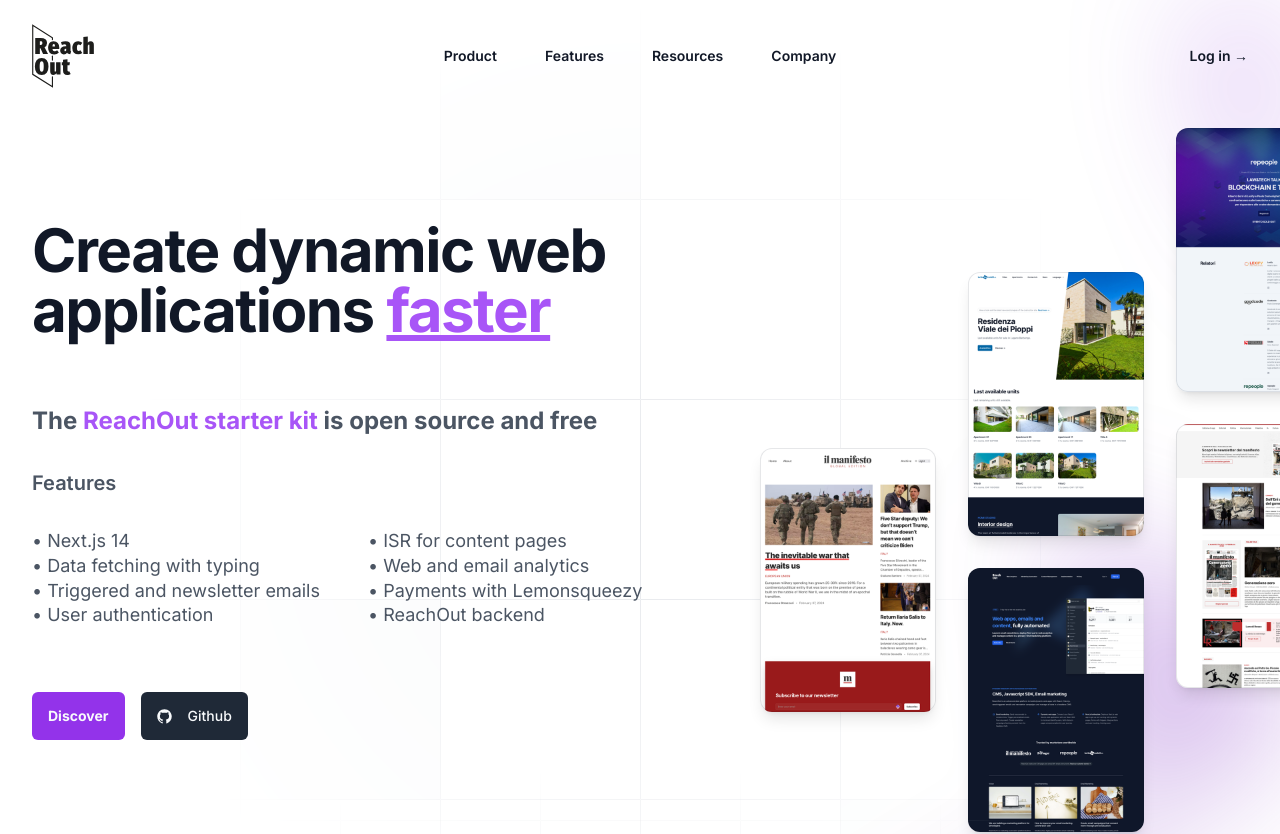
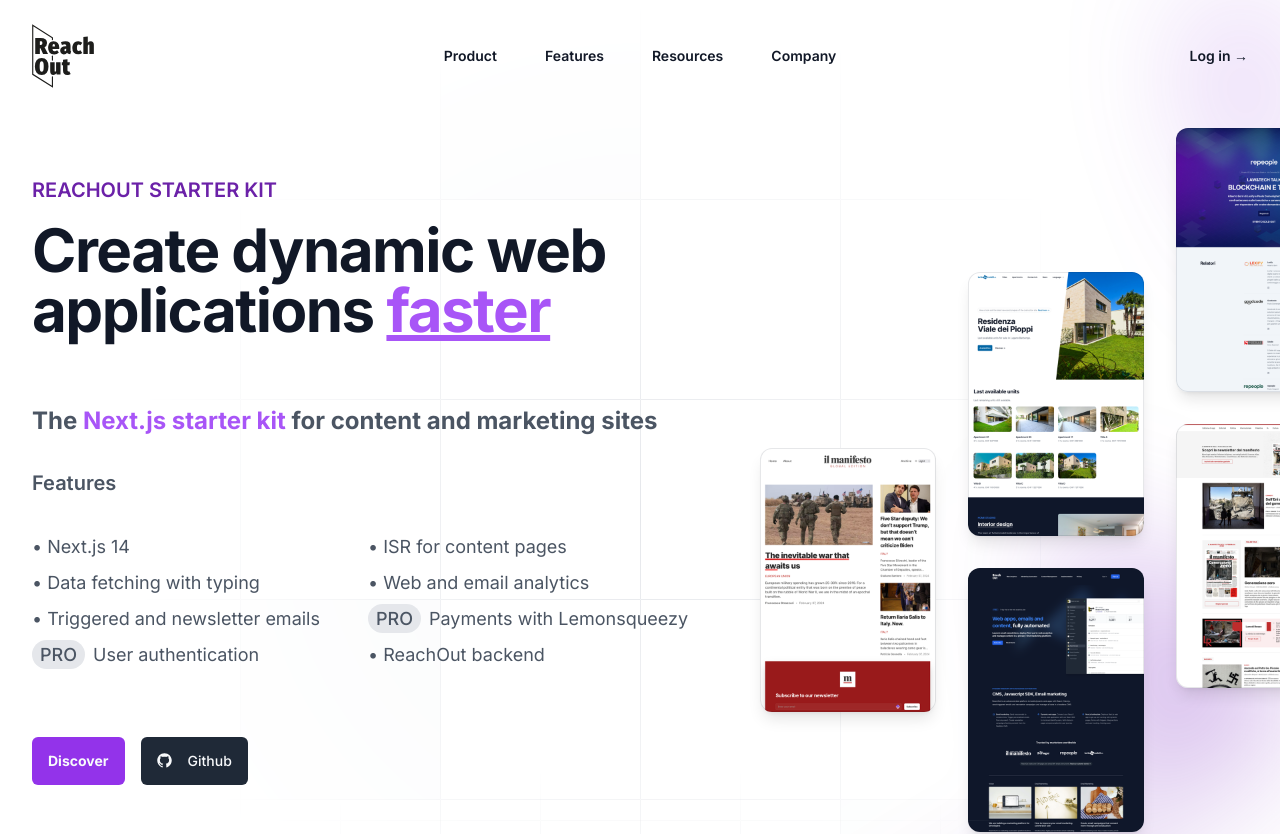
Before and after one commit to reachoutlabs/reachout-starter, a Next.js app: page / in a window 1280 px wide. Shown: the top 834 px of the page. Built offline with nearby package versions, Linux system fonts and the light colour scheme.

Commit message:
Update hero.tsx

```diff
--- a/src/components/hero.tsx
+++ b/src/components/hero.tsx
@@ -57,27 +57,27 @@
         <div className="mx-auto max-w-7xl px-6 pb-32 pt-36 sm:pt-60 lg:px-8 lg:pt-32">
           <div className="mx-auto max-w-2xl gap-x-14 lg:mx-0 lg:flex lg:max-w-none lg:items-center">
             <div className="w-full max-w-xl lg:shrink-0 xl:max-w-2xl">
+              <p className="mb-4 font-semibold uppercase text-xl text-purple-800">ReachOut starter kit</p>
               <h1 className="text-4xl font-bold tracking-tight text-gray-900 sm:text-6xl">
                 Create dynamic web applications{" "}
                 <span className="text-purple-500 underline">faster</span>
               </h1>
               <p className="relative mt-16 text-2xl leading-snug font-bold text-gray-600 sm:max-w-md lg:max-w-none">
                 The{" "}
-                <span className="text-purple-500">ReachOut starter kit</span> is
-                open source and free
+                <span className="text-purple-500">Next.js starter kit</span> for content and marketing sites
               </p>
               <h2 className="relative mt-8 text-xl font-semibold text-gray-600 sm:max-w-md lg:max-w-none">
                 Features
               </h2>
               <p className="relative mt-8 text-lg leading-snug font-regular text-gray-600 sm:max-w-md lg:max-w-none">
-                <ul className="font-regular grid grid-cols-2">
+                <ul className="font-regular grid grid-cols-2 leading-9">
                   <li>&bull; Next.js 14</li>
                   <li>&bull; ISR for content pages</li>
                   <li>&bull; Data fetching with typing</li>
                   <li>&bull; Web and email analytics</li>
                   <li>&bull; Triggered and newsletter emails</li>
-                  <li>&bull; Payments with Lemonsqueezy</li>
-                  <li>&bull; User authentication</li>
+                  <li><span className="rounded-full bg-gray-200 px-2 py-1 font-medium text-gray-600 hover:bg-purple-300 mr-2">PRO</span>Payments with Lemonsqueezy</li>
+                  <li><span className="rounded-full bg-gray-200 px-2 py-1 font-medium text-gray-600 hover:bg-purple-300 mr-2">PRO</span>User authentication</li>
                   <li>&bull; ReachOut backend</li>
                 </ul>
               </p>
```
